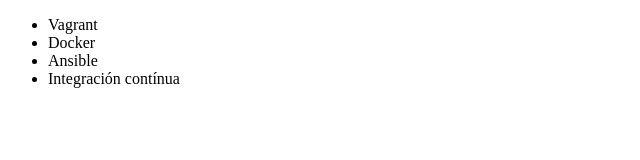
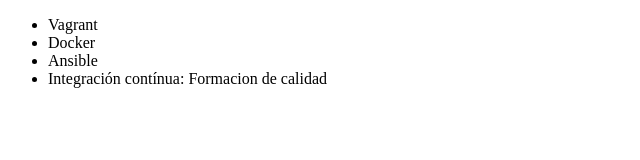
Before and after one commit to harol88/git, a plain HTML site: page index.html in a window 1280 px wide. Shown: the whole page, without its empty margins (0-640 px from the left). Drawn offline with Linux system fonts and the light colour scheme.

Commit message:
Anadiendo linea

```diff
--- a/index.html
+++ b/index.html
@@ -9,7 +9,7 @@
          <li> Vagrant </li>
          <li> Docker </li>
          <li> Ansible </li>
-         <li> Integración contínua </li>
+         <li> Integración contínua: Formacion de calidad </li>
      </ul>
 </body>
 </html>
```
